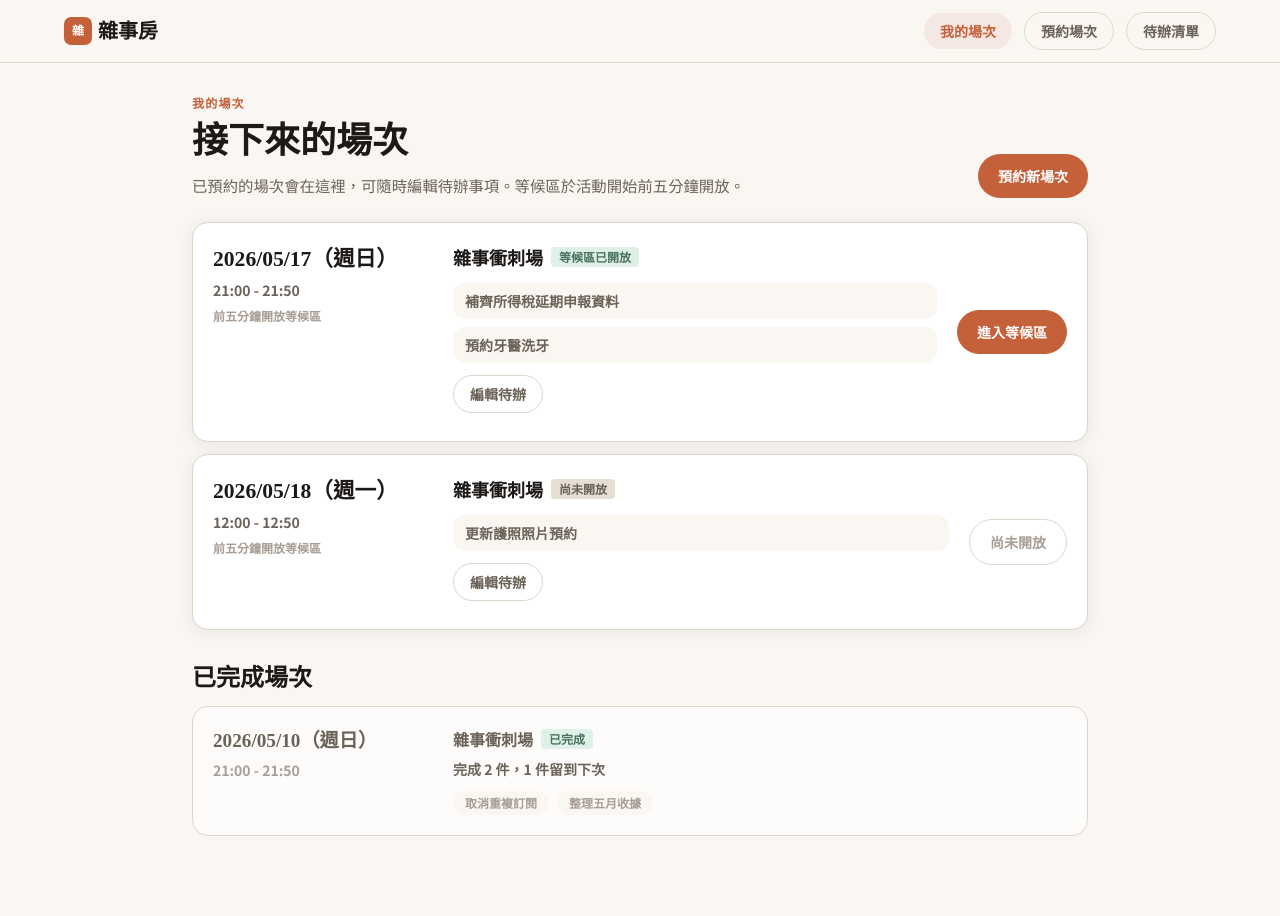
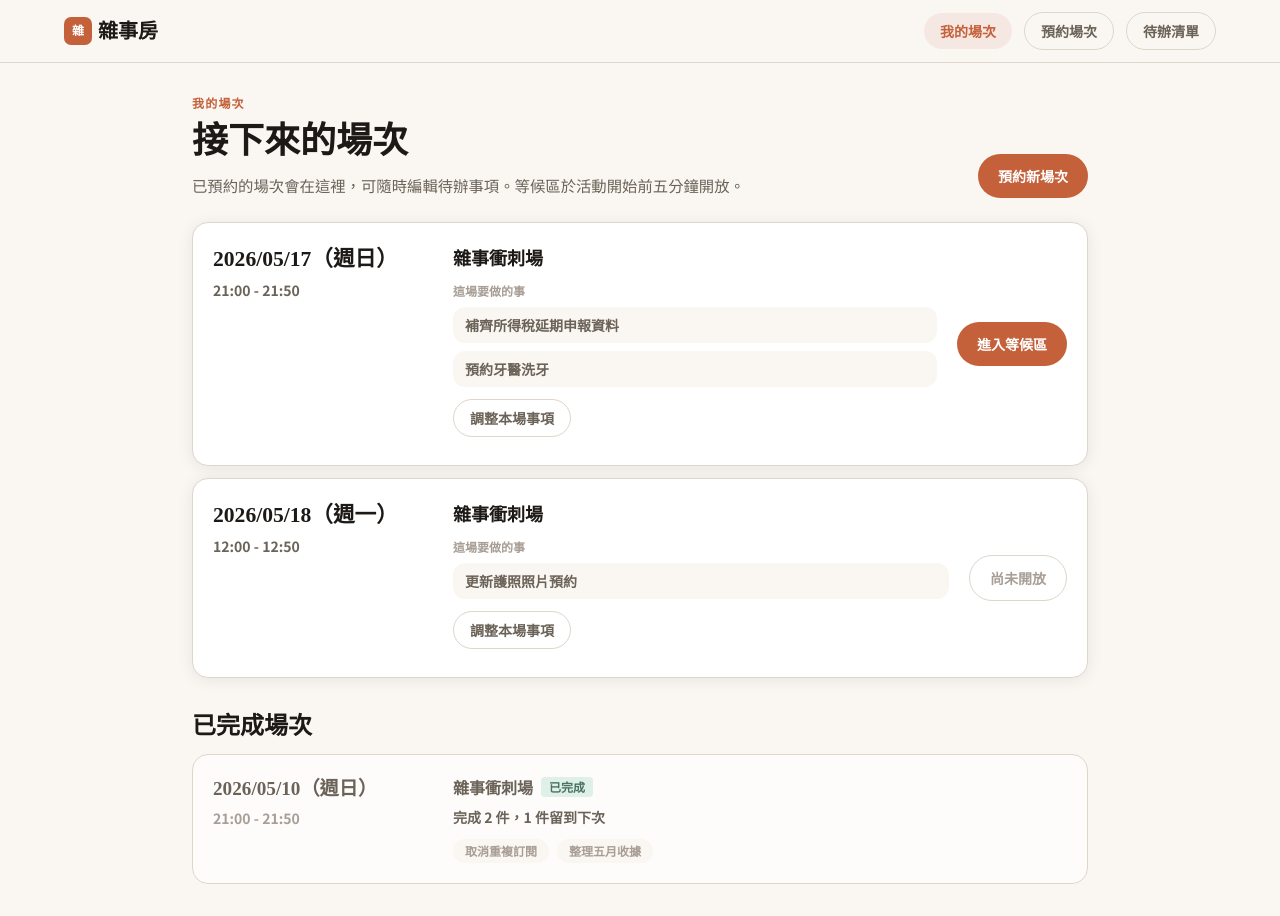
Before and after one commit to JasminHsu/zashipao-landing, a Next.js app: page /my-sessions in a window 1280 px wide. Before the commit the page ends 868 px from the top, so only its background shows below. Built offline with nearby package versions, Linux system fonts and the light colour scheme.

Commit message:
Refine my sessions task editing

```diff
--- a/components/MySessions.tsx
+++ b/components/MySessions.tsx
@@ -58,14 +58,10 @@ export function MySessions() {
                 <div>
                   <div className="whitespace-nowrap font-serif text-[1.35rem] font-black text-ink">{session.date}</div>
                   <div className="mt-1 text-sm font-bold text-muted">{session.time}</div>
-                  <div className="mt-2 text-xs font-semibold text-light">前五分鐘開放等候區</div>
                 </div>
                 <div>
                   <div className="mb-1 flex flex-wrap items-center gap-2">
                     <h2 className="text-lg font-bold">{session.title}</h2>
-                    <span className={`rounded px-2 py-0.5 text-xs font-bold ${session.canEnterWaiting ? "bg-forest-lt text-forest" : "bg-cream-dd text-muted"}`}>
-                      {session.status}
-                    </span>
                   </div>
                   <SessionTaskEditor sessionId={`${session.date}-${session.time}`} initialTasks={session.tasks} />
                 </div>
--- a/components/SessionTaskEditor.tsx
+++ b/components/SessionTaskEditor.tsx
@@ -45,6 +45,7 @@ export function SessionTaskEditor({ sessionId, initialTasks }: { sessionId: stri
 
   return (
     <div className="mt-3 grid gap-2">
+      <div className="text-xs font-bold text-light">這場要做的事</div>
       {selected.map(task => (
         <div className="flex items-center justify-between gap-2 rounded-xl bg-cream px-3 py-2 text-sm font-semibold text-muted" key={task.id}>
           <span>{task.title}{task.completed ? "（已完成）" : task.archived ? "（已封存）" : ""}</span>
@@ -52,13 +53,13 @@ export function SessionTaskEditor({ sessionId, initialTasks }: { sessionId: stri
         </div>
       ))}
       {draft === null ? (
-        <button disabled={!ready} type="button" className={`${button} mt-1 justify-self-start`} onClick={() => { setDraft([...ids]); setPicker(false); setNotice(""); }}>編輯待辦</button>
+        <button disabled={!ready} type="button" className={`${button} mt-1 justify-self-start`} onClick={() => { setDraft([...ids]); setPicker(false); setNotice(""); }}>調整本場事項</button>
       ) : (
         <>
-          <button type="button" className="justify-self-start py-2 text-sm font-bold text-terracotta" aria-expanded={picker} onClick={() => setPicker(!picker)}>＋ 新增待辦</button>
+          <button type="button" className="justify-self-start py-2 text-sm font-bold text-terracotta" aria-expanded={picker} onClick={() => setPicker(!picker)}>＋ 加入或新增事項</button>
           {picker ? (
             <div className="grid gap-3 rounded-xl border border-border p-3">
-              <h3 className="text-sm font-bold">從待辦清單選取</h3>
+              <h3 className="text-sm font-bold">從待辦清單加入</h3>
               <div className="grid max-h-60 gap-2 overflow-y-auto">
                 {available.map(task => (
                   <label className="flex items-center gap-2 rounded-lg bg-cream p-2 text-sm" key={task.id}>
@@ -79,25 +80,25 @@ export function SessionTaskEditor({ sessionId, initialTasks }: { sessionId: stri
                   writeTasks([...all, { id, title: title.trim(), firstNoticed: today, deadline: "" }]);
                   setDraft([...draft, id]);
                   setTitle("");
-                  setNotice("新待辦已加入待辦清單；取消編輯場次也會保留。");
+                  setNotice("新待辦已加入待辦清單，也已選進本場。");
                 } catch { setNotice("無法儲存新待辦，請確認瀏覽器允許本機儲存。"); }
               }}>
-                <label className="text-sm font-bold" htmlFor={`new-task-${sessionId}`}>或建立新待辦</label>
+                <label className="text-sm font-bold" htmlFor={`new-task-${sessionId}`}>或新增一件事</label>
                 <input id={`new-task-${sessionId}`} className="min-w-0 rounded-lg border border-border px-3 py-2 text-sm" value={title} onChange={event => setTitle(event.target.value)} placeholder="輸入想完成的事" />
-                <button disabled={!title.trim()} className={`${button} justify-self-start disabled:opacity-40`} type="submit">建立並選取</button>
+                <button disabled={!title.trim()} className={`${button} justify-self-start disabled:opacity-40`} type="submit">加入本場</button>
               </form>
             </div>
           ) : null}
-          <p className="text-xs text-muted">移除只取消本場安排，不會刪除待辦。至少保留一件事項。</p>
+          <p className="text-xs text-muted">從本場移除後，事項仍會保留在待辦清單裡。</p>
           <div className="flex gap-2">
             <button type="button" disabled={!selected.length} className="rounded-full bg-terracotta px-4 py-2 text-sm font-bold text-white disabled:opacity-40" onClick={() => {
               try {
                 const next = selected.map(task => task.id);
                 localStorage.setItem(storageKey, JSON.stringify(next));
                 window.dispatchEvent(new Event("zashipao-session-tasks"));
-                setIds(next); setDraft(null); setPicker(false); setNotice("已儲存於此瀏覽器");
+                setIds(next); setDraft(null); setPicker(false); setNotice("這場要做的事已更新");
               } catch { setNotice("儲存失敗，請重試。變更尚未儲存。"); }
-            }}>儲存待辦</button>
+            }}>儲存本場事項</button>
             <button type="button" className={button} onClick={() => { setDraft(null); setPicker(false); setTitle(""); setNotice(""); }}>取消</button>
           </div>
         </>
```
